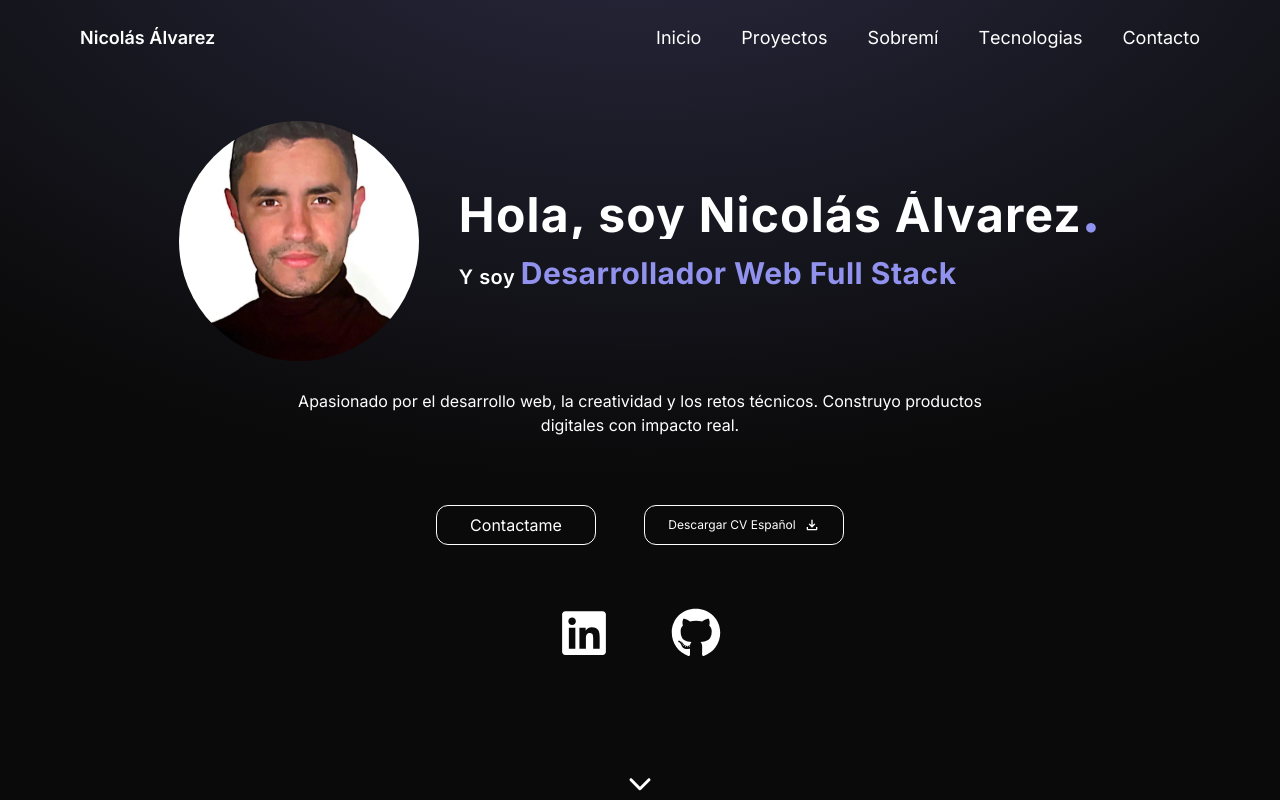
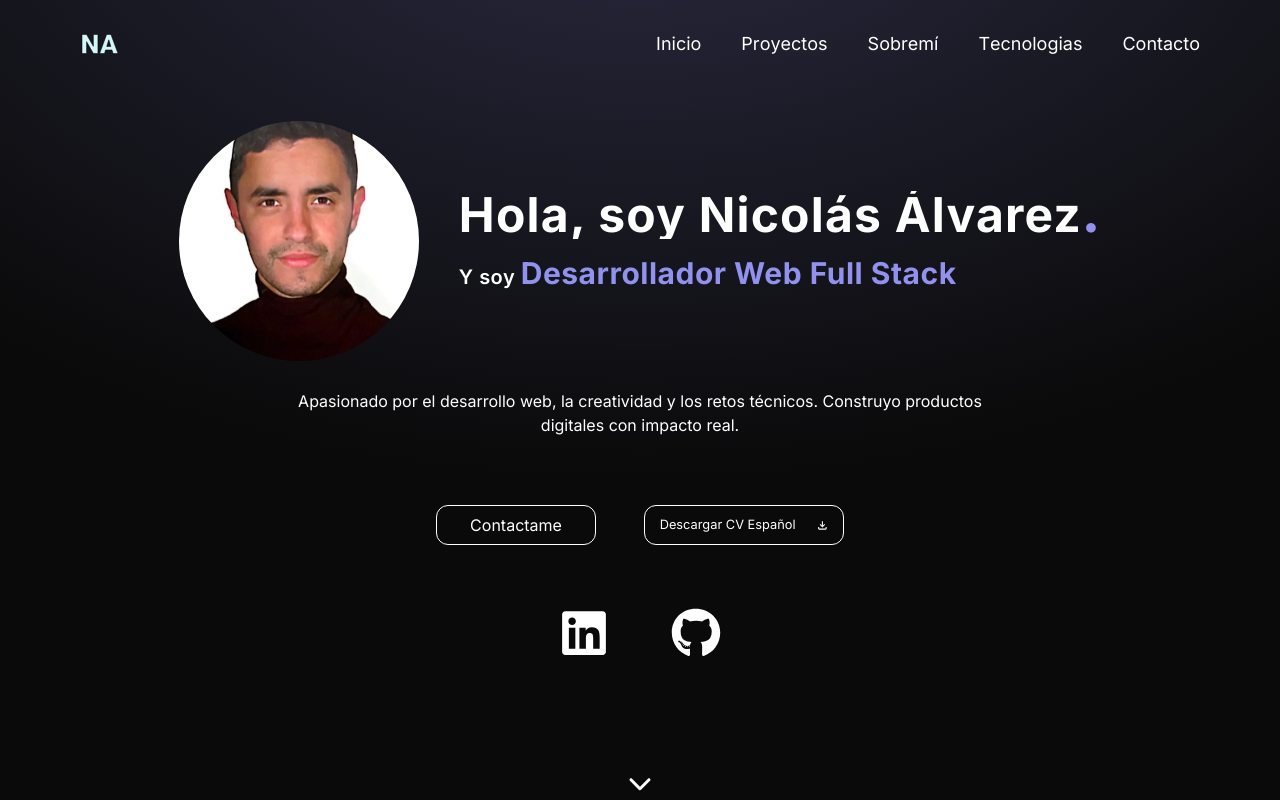
Before and after one commit to nicoalvarez03/portfolio, a React (Vite) app: page / in a window 1280 px wide. Shown: the top 800 px of the page. Built offline with nearby package versions, Linux system fonts and the light colour scheme.

Commit message:
fix: icono del navbar, animacion del icono hamburguesa y arreglos de performance generales

```diff
--- a/index.html
+++ b/index.html
@@ -4,6 +4,7 @@
     <meta charset="UTF-8" name="Nicolas Alvarez" content="author"/>
     <link rel="icon" type="image/svg+xml" href="/favicon.svg" />
     <meta name="viewport" content="width=device-width, initial-scale=1.0" />
+    <meta name="description" content="Portfolio de Alejandro Nicolas Alvarez, desarrollador web full stack. Aquí encontrarás mis proyectos, habilidades y experiencia en el desarrollo de aplicaciones web." />
     <title>Portfolio - Alejandro Nicolas Alvarez</title>
   </head>
   <body>
--- a/src/components/common/BurgerComponent.tsx
+++ b/src/components/common/BurgerComponent.tsx
@@ -11,7 +11,7 @@ type Props = {
 export default function BurgerComponent({ isOpen, onClick, navItems, onNavClick }: Props) {
        return (
         <div className="relative z-60">
-          <button onClick={onClick} className="cursor-pointer z-70 relative">
+          <button onClick={onClick} className="cursor-pointer z-70 relative" aria-label='Boton hamburguesa menu'>
             <BurgerButton isOpen={isOpen} />
           </button>
 
--- a/src/components/common/ProjectCard.tsx
+++ b/src/components/common/ProjectCard.tsx
@@ -82,11 +82,11 @@ export default function ProyectCard({
           </Reveal>
           <ul className="flex gap-2">
             {tecnologies?.map((Tech, index) => (
+              <li className="text-white text-xl font-semibold">
                 <Reveal key={index}>
-                <li className="text-white text-xl font-semibold">
                   <Tech.icon />
+                </Reveal>
               </li>
-              </Reveal>
             ))}
           </ul>
           {isMobile && (
@@ -96,7 +96,6 @@ export default function ProyectCard({
               </span>
             </Reveal>
           )}
-
         </motion.div>
 
         <motion.div
--- a/src/components/common/buttons/ButtonSecondary.tsx
+++ b/src/components/common/buttons/ButtonSecondary.tsx
@@ -17,7 +17,7 @@ export const ButtonSecondary = ({
   return (
     <motion.button
       onClick={onClick}
-      className={`text-white px-4 py-2 rounded-xl border-1 flex items-center justify-center cursor-pointer ${className}`}
+      className={`text-white rounded-xl border-1 flex items-center justify-center cursor-pointer ${className}`}
       whileHover={{ scale: 1.05, backgroundColor: "#46466e", boxShadow: "0 0 10px 3px rgba(255, 255, 255, 0.4)" }}
       whileTap={{ scale: 0.95 }}
       transition={{ type: "spring", stiffness: 300 }}
--- a/src/components/layout/Footer.tsx
+++ b/src/components/layout/Footer.tsx
@@ -4,7 +4,7 @@ import { FaLinkedin, FaGithub } from "react-icons/fa";
 export default function Footer() {
   return (
     <motion.footer
-      className="text-white py-8 bg-black/40 backdrop-blur-lg shadow-lg z-40"
+      className="text-white py-8 bg-gray-500/30 backdrop-blur-lg shadow-lg z-40"
       initial={{ opacity: 0, y: 30 }}
       animate={{ opacity: 1, y: 0 }}
       transition={{ duration: 0.5, delay: 0.2 }}
@@ -23,7 +23,7 @@ export default function Footer() {
             <FaLinkedin className="inline-block mx-2 text-2xl hover:text-[#0077b5] transition-colors duration-300" />
           </a>
           <a href="https://github.com/nicoalvarez03?tab=repositories" target="_blank">
-            <FaGithub className="inline-block mx-2 text-2xl hover:text-[#333] transition-colors duration-300" />
+            <FaGithub className="inline-block mx-2 text-2xl hover:text-[#5f5f5f] transition-colors duration-300" />
           </a>
         </div>
       </div>
--- a/src/components/layout/Layout.tsx
+++ b/src/components/layout/Layout.tsx
@@ -38,6 +38,7 @@ export default function Layout({ children }: { children: React.ReactNode }) {
                 section.scrollIntoView({ behavior: "smooth" });
               }
             }}
+            aria-label="Scroll hacia arriba"
           >
             <ArrowUp />
           </motion.a>
--- a/src/components/layout/Navbar.tsx
+++ b/src/components/layout/Navbar.tsx
@@ -48,8 +48,8 @@ export default function Navbar() {
     }
   };
 
-  const DURATION = 0.25 // Duración de la animación de las letras
-  const STAGGER = 0.025 // Retraso entre cada letra en la animación
+  const DURATION = 0.25; // Duración de la animación de las letras
+  const STAGGER = 0.025; // Retraso entre cada letra en la animación
 
   // Componente para animar las letras de los enlaces del navbar
   const FlapLink = ({ children }: { children: string }) => {
@@ -59,12 +59,14 @@ export default function Navbar() {
         initial="initial"
         whileHover="hovered"
         transition={{
-          staggerChildren: 0.2
+          staggerChildren: 0.2,
         }}
       >
         <div>
           {children.split("").map((l, i) => {
-            return <motion.span key={i}
+            return (
+              <motion.span
+                key={i}
                 className="inline-block"
                 variants={{
                   initial: { y: 0 },
@@ -77,12 +79,15 @@ export default function Navbar() {
                 }}
               >
                 {l}
-            </motion.span>;
+              </motion.span>
+            );
           })}
         </div>
         <div className="absolute inset-0">
           {children.split("").map((l, i) => {
-            return <motion.span key={i}
+            return (
+              <motion.span
+                key={i}
                 className="inline-block"
                 variants={{
                   initial: { y: "100%" },
@@ -95,7 +100,8 @@ export default function Navbar() {
                 }}
               >
                 {l}
-            </motion.span>;
+              </motion.span>
+            );
           })}
         </div>
       </motion.div>
@@ -120,14 +126,18 @@ export default function Navbar() {
   return (
     <div className="relative">
       {/* Menu de movil */}
-      <div className="lg:hidden fixed top-5 right-5 z-60">
+      <motion.div className="lg:hidden fixed top-5 right-5 z-60"
+        initial={{ opacity: 0, y: -50}}
+        animate={{ opacity: 1, y: 0 }}
+        transition={{ duration: 0.8 }}
+      >
         <BurgerComponent
           isOpen={menuOpen}
           onClick={() => setMenuOpen((prev) => !prev)}
           navItems={navItems}
           onNavClick={handleNavClick}
         />
-      </div>
+      </motion.div>
       <header
         className={`w-full fixed top-0 left-0 transition-all duration-300 ${
           isScrolled
@@ -152,7 +162,9 @@ export default function Navbar() {
                 className="text-white text-lg font-semibold"
                 variants={itemVariants}
               >
-                Nicolás Álvarez
+                <a href="/">
+                  <img src="favicon.svg" alt="Logo" width={40} height={40} />
+                </a>
               </motion.li>
 
               {/* Menu de escritorio */}
--- a/src/components/sections/Hero.tsx
+++ b/src/components/sections/Hero.tsx
@@ -71,17 +71,17 @@ export default function Hero() {
               </Reveal>
 
               <Reveal>
-                <ButtonSecondary className="w-50 h-10 m-5 gap-2">
+                <ButtonSecondary className="w-50 h-10 m-5">
                   <a
                     href={pdfEs}
                     target="_blank"
                     rel="noopener noreferrer"
                     download="Currículum_Nicolas_Alvarez_Espanol.pdf"
-                    className="text-[12px]"
+                    className="text-[0.8em] w-full h-full flex items-center justify-center gap-5"
                   >
                     Descargar CV Español
+                    <MdOutlineFileDownload className=""/>
                   </a>
-                  <MdOutlineFileDownload />
                 </ButtonSecondary>
               </Reveal>
             </div>
@@ -97,8 +97,9 @@ export default function Hero() {
                   target="_blank"
                   className="text-white hover:text-[#0077b5] transition-colors duration-300"
                   whileHover={{ scale: 1.1 }}
-                whileTap={{ scale: 0.9 }}
-                transition={{ duration: 0.2, ease: "easeInOut" }}
+                  whileTap={{ scale: 0.9 }}
+                  transition={{ duration: 0.2, ease: "easeInOut" }}
+                  aria-label="Perfil de LinkedIn"
                 >
                   <FaLinkedin className="w-[50px] h-[50px]" />
                 </motion.a>
@@ -115,6 +116,7 @@ export default function Hero() {
                   whileHover={{ scale: 1.1 }}
                   whileTap={{ scale: 0.9 }}
                   transition={{ duration: 0.2, ease: "easeInOut" }}
+                  aria-label="Perfil de Github"
                 >
                   <FaGithub className="w-[50px] h-[50px]" />
                 </motion.a>
@@ -123,16 +125,17 @@ export default function Hero() {
             </div>
           </div>
           <div className="flex justify-center mt-10 mb-20 md:mb-0 md:mt-20">
-            <motion.a
+            <motion.button
               onClick={() => {
                 const section = document.getElementById("proyectos");
                 if (section) {
                   section.scrollIntoView({ behavior: "smooth" });
                 }
               }}
+              aria-label="Scroll hacia proyectos"
             >
               <ArrowDown />
-            </motion.a>
+            </motion.button>
           </div>
         </div>
       </div>
```
Lines whose indentation alone changed are shown as unchanged.
